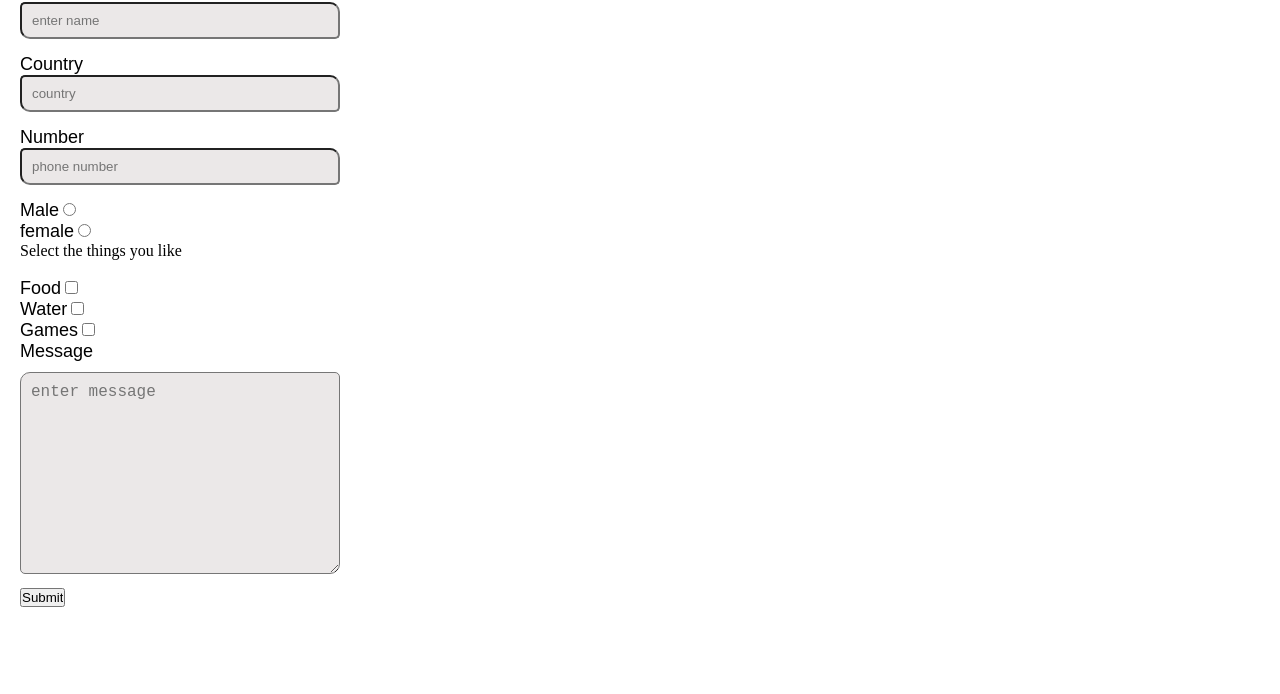
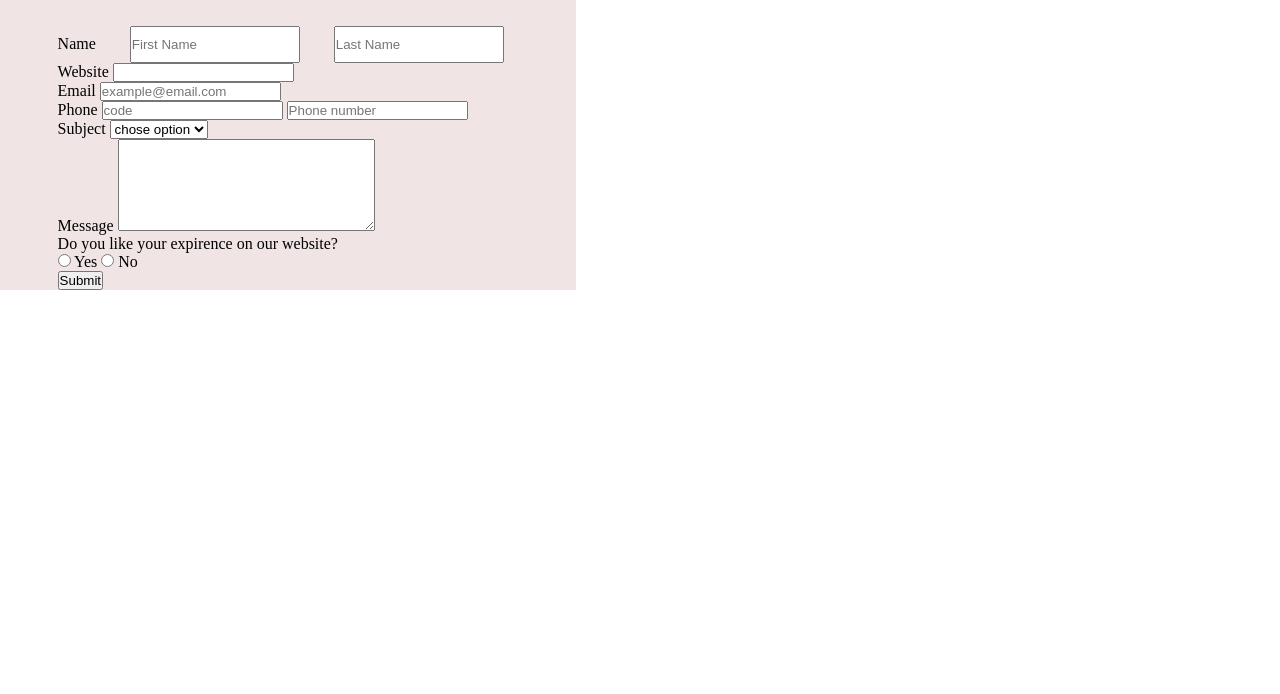
Before and after one commit to lovegstar/firstResponsnavbar, a plain HTML site: page contact.html in a window 1280 px wide. Shown: the part 106-800 px from the top of the page. Drawn offline with Linux system fonts and the light colour scheme.

Commit message:
made some mistake

```diff
--- a/contact.html
+++ b/contact.html
@@ -23,60 +23,63 @@
         <div></div>
       </div>
     </nav>
-    <h1 class="contact">Contact Us Today</h1>
     <div class="form">
-      <form action="#">
-        <label for="name">Name</label><br />
+      <h1 class="contact">Contact Us Today</h1>
+
+      <form action="#" class="details" id="details">
+        <label for="name">Name</label>
         <input
-          class="name"
           type="text"
-          value=""
-          placeholder="enter name"
-          name="Name"
+          name="firstname"
+          class="first"
           required
-        /><br />
-        <label for="country">Country</label><br />
+          placeholder="First Name"
+        />
+        <input type="text" class="second" placeholder="Last Name" /> <br />
+        <label for="company">Website</label>
+        <input type="text" name="website" class="website" required /> <br />
+        <label for="email">Email</label>
         <input
-          class="name"
-          type="text"
-          value=""
-          placeholder="country"
-          name="Name"
-          required
-        /><br />
-        <label for="phone-number">Number</label><br />
-        <input
-          class="name"
-          type="number"
-          value=""
-          placeholder="phone number"
-          name="Name"
+          type="email"
+          name="email"
+          class="email"
+          placeholder="example@email.com"
           required
         />
         <br />
-        <label for="sex">Male</label>
-        <input type="radio" value="male" name="sex" required /> <br />
-        <label for="sex">female</label>
-        <input type="radio" value="femail" name="sex" required />
-        <p>Select the things you like</p>
+        <label for="phone">Phone</label>
+        <input
+          type="number"
+          name="phone-number"
+          class="phone"
+          placeholder="code"
+          required
+        />
+        <input
+          type="number"
+          name="number"
+          class="number"
+          required
+          placeholder="Phone number"
+        />
         <br />
-        <label for="food">Food</label>
-        <input type="checkbox" name="food" /> <br />
-        <label for="water">Water</label>
-        <input type="checkbox" name="water" /> <br />
-        <label for="game">Games</label>
-        <input type="checkbox" name="game" /> <br />
-        <label for="message">Message</label> <br />
-        <textarea
-          name="message"
-          id=""
-          cols="30"
-          rows="10"
-          placeholder="enter message"
-          required
-        ></textarea>
+        <label for="subject">Subject</label>
+        <select name="subject" id="selet" required>
+          <option value="emty">chose option</option>
+          <option value="bad">Bad Work</option>
+          <option value="Good">Good Work</option>
+          <option value="better">Better Work</option>
+          <option value="best"> Best</option>
+        </select>
         <br />
-        <input type="submit" />
+        <label for="message">Message</label>
+        <textarea name="message" id="" cols="30" rows="6"></textarea> <br />
+        <p>Do you like your expirence on our website?</p>
+        <input type="radio" name="expirence" required value="yes" />
+        <label for="yes">Yes</label>
+        <input type="radio" name="expirence" required value="No" />
+        <label for="no">No</label> <br />
+        <button>Submit</button>
       </form>
     </div>
     <script src="index.js"></script>
--- a/style.css
+++ b/style.css
@@ -47,56 +47,26 @@ nav {
 
 /* css for the contact pag*/
 .form {
-  width: 50%;
-  margin-left: 20px;
+  width: 45%;
+  background-color: rgb(240, 228, 228);
 }
-.name {
-  width: 50%;
+.contact {
+  background-color: black;
+  color: white;
+  padding: 5px;
+  text-align: center;
+}
+
+.details {
+  margin: 35px auto;
+  width: 80%;
+}
+
+.first,
+.second {
+  width: 170px;
   height: 37px;
-  margin-bottom: 15px;
-  border-radius: 5px 10px 5px 10px;
-  padding-left: 10px;
-  background-color: rgb(235, 232, 232);
-}
-textarea {
-  width: 50%;
-  background-color: rgb(235, 232, 232);
-  border-radius: 10px 5px 10px 5px;
-  padding: 10px;
-  font-size: 16px;
-  margin: 10px 0px;
-}
-label {
-  font-size: 18px;
-  font-family: Arial, Helvetica, sans-serif;
-}
-/* mediaqueary for screen with width lower than 600px*/
-@media only screen and (max-width: 620px) {
-  .navList {
-    position: absolute;
-    right: 0;
-    margin-right: 0;
-    top: 50px;
-    background-color: rgb(199, 11, 49);
-    flex-direction: column;
-    height: 400px;
-    align-items: center;
-    padding-bottom: 10px;
-    display: none;
-    opacity: 0.7;
-    z-index: 2;
-  }
-  .menu {
-    display: block;
-    cursor: pointer;
-  }
-  .logo {
-    font-size: 12px;
-    margin-left: 20px;
-  }
-  .navActive {
-    display: flex;
-  }
+  margin-left: 30px;
 }
 
 /* mediaqueary for screen with width lower than 380px*/
```
